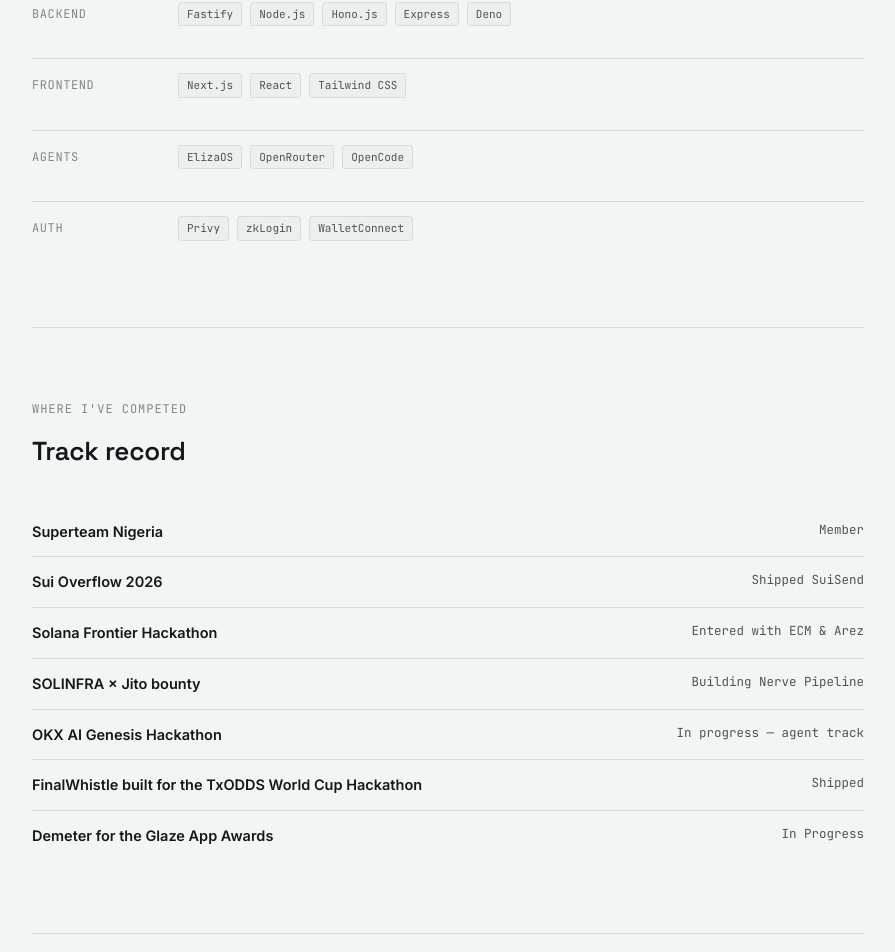
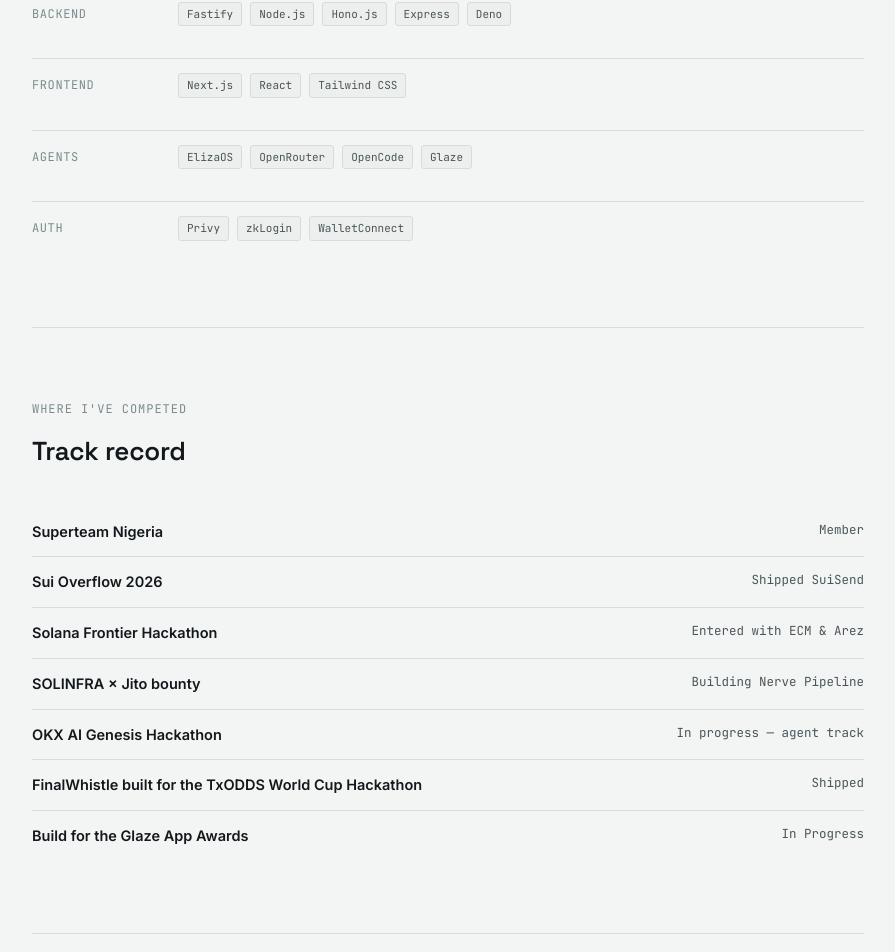
Before and after one commit to Mofe-Bankole/Portfolio, a Next.js app: page / in a window 1280 px wide. Shown: the part 3793-4745 px from the top of the page, without its empty margins (192-1087 px from the left). Built offline with nearby package versions, Linux system fonts and the light colour scheme.

Commit message:
Update : Added Glaze to Agents Section

```diff
--- a/app/page.tsx
+++ b/app/page.tsx
@@ -125,7 +125,7 @@
     items: ["Fastify", "Node.js", "Hono.js", "Express", "Deno"],
   },
   { label: "Frontend", items: ["Next.js", "React", "Tailwind CSS"] },
-  { label: "Agents", items: ["ElizaOS", "OpenRouter", "OpenCode"] },
+  { label: "Agents", items: ["ElizaOS", "OpenRouter", "OpenCode" , "Glaze"] },
   { label: "Auth", items: ["Privy", "zkLogin", "WalletConnect"] },
 ];
 
@@ -136,7 +136,7 @@
   { org: "SOLINFRA × Jito bounty", role: "Building Nerve Pipeline" },
   { org: "OKX AI Genesis Hackathon", role: "In progress — agent track" },
   { org: "FinalWhistle built for the TxODDS World Cup Hackathon", role: "Shipped" },
-  { org: "Demeter for the Glaze App Awards", role: "In Progress" },
+  { org: "Build for the Glaze App Awards", role: "In Progress" },
 
 ];
 
```
